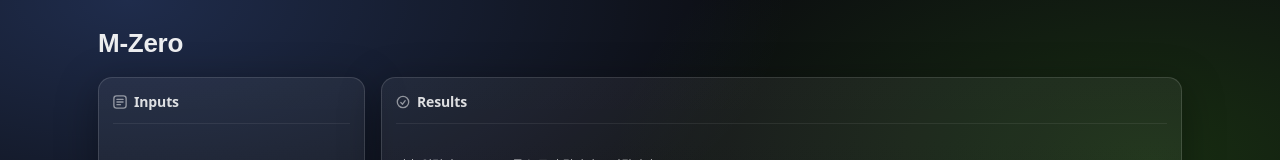
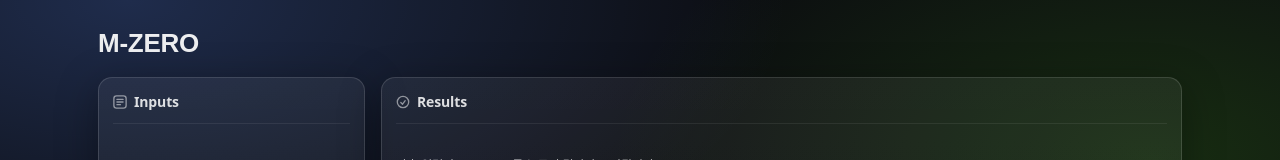
Before and after one commit to osmiki/M-Zero, a Next.js app: page / in a window 1280 px wide. Shown: the top 160 px of the page. Built offline with nearby package versions, Linux system fonts and the light colour scheme.

Commit message:
ui: rename to M-ZERO (title, h1, extension name), remove Missing badge

```diff
--- a/src/app/page.tsx
+++ b/src/app/page.tsx
@@ -391,7 +391,7 @@ export default function HomePage() {
   return (
     <main className="container">
       <div className="title">
-        <h1>M-Zero</h1>
+        <h1>M-ZERO</h1>
       </div>
 
       <div className="grid">
@@ -663,11 +663,6 @@ export default function HomePage() {
                 {resp.summary.pass > 0 && (
                   <span style={{ background: "rgba(82,196,26,0.1)", border: "1px solid rgba(82,196,26,0.25)", borderRadius: 6, padding: "2px 8px", fontSize: 11, color: "rgba(100,220,80,0.85)", fontWeight: 700 }}>
                     ✅ Pass {resp.summary.pass}
-                  </span>
-                )}
-                {resp.summary.missing > 0 && (
-                  <span style={{ background: "rgba(255,255,255,0.05)", border: "1px solid rgba(255,255,255,0.1)", borderRadius: 6, padding: "2px 8px", fontSize: 11, color: "rgba(255,255,255,0.4)" }}>
-                    Missing {resp.summary.missing}
                   </span>
                 )}
               </div>
```
Also changed, not shown: chrome-extension/manifest.json.
